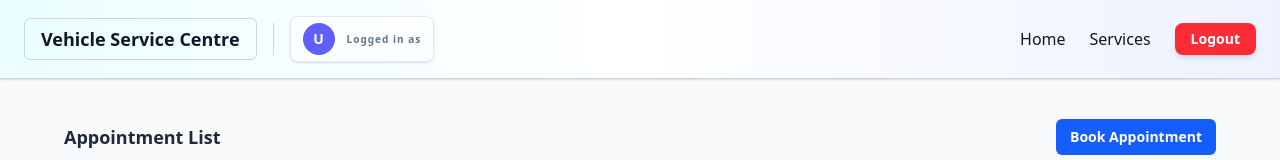
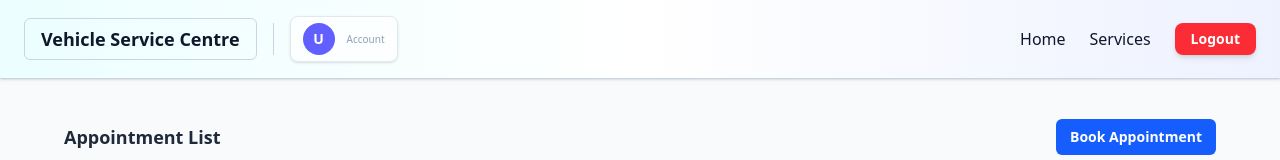
Before and after one commit to Developershaha/vehicleserviceandmaintenancecentre_frontend, a React (Vite) app: page /appointments in a window 1280 px wide. Shown: the top 160 px of the page. Built offline with nearby package versions, Linux system fonts and the light colour scheme.

Commit message:
added code

```diff
--- a/src/components/Navbar.tsx
+++ b/src/components/Navbar.tsx
@@ -54,7 +54,7 @@ const Navbar = () => {
         {/* Divider */}
         <div className="h-8 w-px bg-slate-300 hidden sm:block" />
 
-        {/* User Info */}
+        {/* User Info Container */}
         <div className="hidden sm:flex items-center gap-3 rounded-lg bg-white/70 px-3 py-1.5 border border-slate-200 shadow-sm">
           {/* Avatar */}
           <div className="flex h-8 w-8 items-center justify-center rounded-full bg-indigo-500 text-white text-sm font-bold uppercase">
@@ -62,10 +62,12 @@ const Navbar = () => {
           </div>
 
           {/* Text */}
-          <div className="flex flex-col leading-tight">
-            <span className="text-sm font-bold text-slate-900">{username}</span>
-            <span className="text-[10px]  tracking-widest text-slate-500 font-semibold">
-              Logged in as {userType}
+          <div className="flex flex-col text-left">
+            <span className="text-sm font-semibold text-slate-700 leading-tight">
+              {username}
+            </span>
+            <span className="text-[10px] font-medium text-slate-400 capitalize">
+              {userType} account
             </span>
           </div>
         </div>
```
